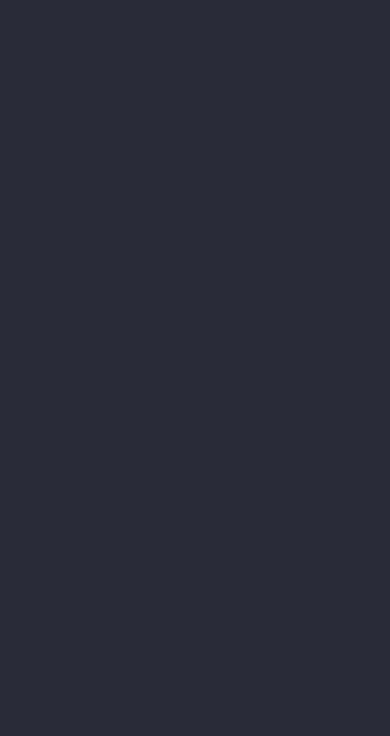
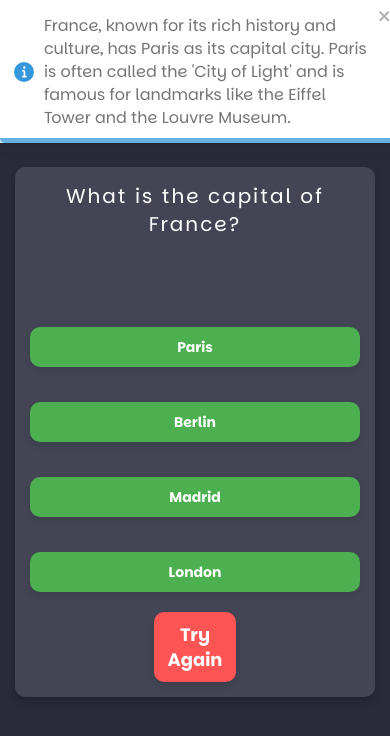
Before and after one commit to DarisMavric/HZS-Domaci, a React (Create React App) app in the folder client/: page /quiz in a window 390 px wide. Before the commit this address had no page. Shown: the top 736 px of the page. Built offline with nearby package versions, Linux system fonts and the light colour scheme; the HTML template or start-up script is replaced by a standard one.

Commit message:
quiz stranica & friends stranica responzivna

```diff
--- a/client/package.json
+++ b/client/package.json
@@ -12,6 +12,7 @@
     "react-icons": "^5.4.0",
     "react-router-dom": "^7.0.2",
     "react-scripts": "5.0.1",
+    "react-toastify": "^10.0.6",
     "swiper": "^11.1.15",
     "web-vitals": "^2.1.4",
     "yup": "^1.4.0"
--- a/client/src/App.js
+++ b/client/src/App.js
@@ -5,6 +5,7 @@ import Login from "./pages/RegisterLogin/Login";
 import Home from "./pages/Home/Home";
 import LeaderboardPage from "./pages/Leaderboard/Leaderboard";
 import Friends from "./pages/Friends/Friends";
+import Quiz from "./pages/Quiz/Quiz";
 
 function App() {
   return (
@@ -15,6 +16,7 @@ function App() {
         <Route path="/login" element={<Login />} />
         <Route path="/leaderboard" element={<LeaderboardPage />} />
         <Route path="/friends" element={<Friends />} />
+        <Route path="/quiz" element={<Quiz />} />
       </Routes>
     </BrowserRouter>
   );
--- a/client/src/pages/Friends/Friends.css
+++ b/client/src/pages/Friends/Friends.css
@@ -225,3 +225,78 @@ p {
   display: flex;
   justify-content: space-between;
 }
+
+@media (max-width: 768px) {
+  .container {
+    padding-top: 50px;
+    width: 100%;
+  }
+
+  .friends-container {
+    width: 90%;
+    padding: 20px;
+  }
+
+  .friends-selector p {
+    font-size: 16px;
+    padding: 8px 10px;
+    width: 45%;
+  }
+
+  .friend,
+  .request {
+    flex-direction: column;
+    align-items: flex-start;
+    gap: 10px;
+  }
+
+  .friend img,
+  .request img {
+    width: 40px;
+    height: 40px;
+  }
+
+  .friend-info h3,
+  .request-info h3 {
+    font-size: 16px;
+  }
+
+  .friend-info p,
+  .request-actions button {
+    font-size: 14px;
+  }
+
+  .modal {
+    width: 90%;
+  }
+}
+
+@media (max-width: 480px) {
+  .friends-selector p {
+    font-size: 14px;
+    padding: 6px 8px;
+  }
+
+  .friend img,
+  .request img {
+    width: 35px;
+    height: 35px;
+  }
+
+  .friend-info h3,
+  .request-info h3 {
+    font-size: 14px;
+  }
+
+  .modal h2 {
+    font-size: 18px;
+  }
+
+  .modal input {
+    font-size: 14px;
+  }
+
+  .modal-actions button {
+    font-size: 12px;
+  }
+}
--- /dev/null
+++ b/client/src/pages/Quiz/Quiz.css
@@ -0,0 +1,117 @@
+.quiz-container {
+  display: flex;
+  align-items: center;
+  justify-content: center;
+  height: 100vh;
+  padding: 10px;
+}
+
+.quiz {
+  display: flex;
+  flex-direction: column;
+  justify-content: center;
+  height: 60%;
+  width: 70%;
+  /* max-width: 800px; */
+  background-color: #444554;
+  border-radius: 10px;
+  padding: 20px;
+  box-shadow: 0 4px 8px rgba(0, 0, 0, 0.2);
+}
+.quiz button {
+  width: 25%;
+  padding: 10px;
+  border-radius: 10px;
+  align-self: center;
+  margin-top: 20px;
+  max-width: 650px;
+  font-size: 18px;
+  font-weight: bold;
+  border: none;
+  border-radius: 10px;
+  color: white;
+  cursor: pointer;
+  box-shadow: 0 4px 6px rgba(0, 0, 0, 0.1);
+  background-color: rgb(255, 84, 84);
+}
+
+.quiz-question {
+  display: flex;
+  justify-content: center;
+  align-items: center;
+  margin-bottom: 20px;
+}
+
+.quiz-question p {
+  font-size: 30px;
+  letter-spacing: 2px;
+  text-align: center;
+  color: white;
+}
+
+.quiz-options {
+  display: grid;
+  grid-template-columns: 1fr 1fr;
+  gap: 15px;
+  margin-top: 15%;
+}
+
+.quiz-options button {
+  display: block;
+  width: 100%;
+  padding: 25px 15px;
+  background-color: #4caf50;
+  color: white;
+  max-width: 650px;
+  font-size: 18px;
+  font-weight: bold;
+  border: none;
+  border-radius: 10px;
+  cursor: pointer;
+  box-shadow: 0 4px 6px rgba(0, 0, 0, 0.1);
+  transition: all 0.3s ease;
+}
+
+.quiz-options button:hover {
+  background-color: #45a049;
+  transform: scale(1.05);
+}
+
+.quiz-options button:active {
+  background-color: #3e8e41;
+  box-shadow: 0 2px 4px rgba(0, 0, 0, 0.2);
+}
+
+@media (max-width: 768px) {
+  .quiz {
+    width: 90%;
+    height: auto;
+  }
+
+  .quiz-question p {
+    font-size: 25px;
+  }
+
+  .quiz-options {
+    grid-template-columns: 1fr;
+  }
+
+  .quiz-options button {
+    font-size: 16px;
+  }
+}
+
+@media (max-width: 480px) {
+  .quiz {
+    padding: 15px;
+  }
+
+  .quiz-question p {
+    font-size: 20px;
+  }
+
+  .quiz-options button {
+    padding: 10px;
+    font-size: 14px;
+  }
+}
--- /dev/null
+++ b/client/src/pages/Quiz/Quiz.jsx
@@ -0,0 +1,45 @@
+import React, { useEffect } from "react";
+import "../Quiz/Quiz.css";
+import { ToastContainer, toast } from "react-toastify";
+import "react-toastify/dist/ReactToastify.css";
+
+const Quiz = () => {
+  useEffect(() => {
+    toast.info(
+      "France, known for its rich history and culture, has Paris as its capital city. Paris is often called the 'City of Light' and is famous for landmarks like the Eiffel Tower and the Louvre Museum.",
+      {
+        position: "top-center",
+        autoClose: 5000,
+        hideProgressBar: false,
+        style: { width: "400px" },
+        closeOnClick: true,
+        pauseOnHover: true,
+      }
+    );
+  }, []);
+  const questions = {
+    question: "What is the capital of France?",
+    options: ["Paris", "Berlin", "Madrid", "London"],
+    answer: "Paris",
+  };
+
+  return (
+    <div className="quiz-container">
+      <div className="quiz">
+        <div className="quiz-question">
+          {" "}
+          <p>{questions.question}</p>
+        </div>
+        <div className="quiz-options">
+          {questions.options.map((option, index) => (
+            <button key={index}>{option}</button>
+          ))}
+        </div>
+        <button>Try Again</button>
+      </div>
+      <ToastContainer />
+    </div>
+  );
+};
+
+export default Quiz;
```
Also changed, not shown: 1 other file (tests, documents, lock files or other folders).
